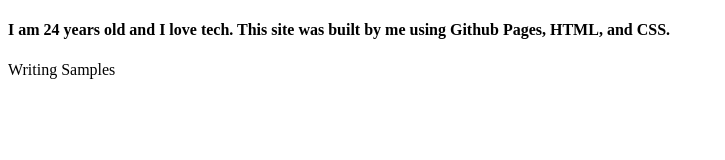
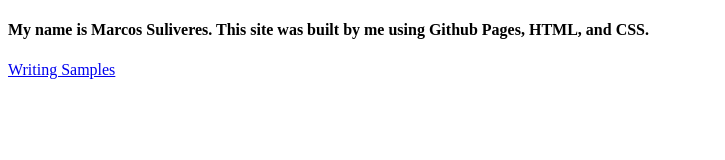
Before and after one commit to mar598/mar598.github.io, a plain HTML site: page mainpage.html in a window 1280 px wide. Shown: the whole page, without its empty margins (0-725 px from the left). Drawn offline with Linux system fonts and the light colour scheme.

Commit message:
Add files via upload

```diff
--- a/mainpage.html
+++ b/mainpage.html
@@ -15,8 +15,9 @@
 </head>
 
 <body>
-    <h4> I am 24 years old and I love tech. This site was built by me using Github Pages, HTML, and CSS.</h4>
-    <p a href = "/Users/Marcos/Desktop/Tutorial 1 /writingsamples.html"> Writing Samples</p>
+
+    <h4> My name is Marcos Suliveres. This site was built by me using Github Pages, HTML, and CSS.</h4>
+    <p> <a href = "/Users/Marcos/Desktop/Tutorial 1 /writingsamples.html"> Writing Samples</a></p>
 </body>
 
 </html>
```
Also changed, not shown: writingsamples.html (added, +16 -0 lines).
